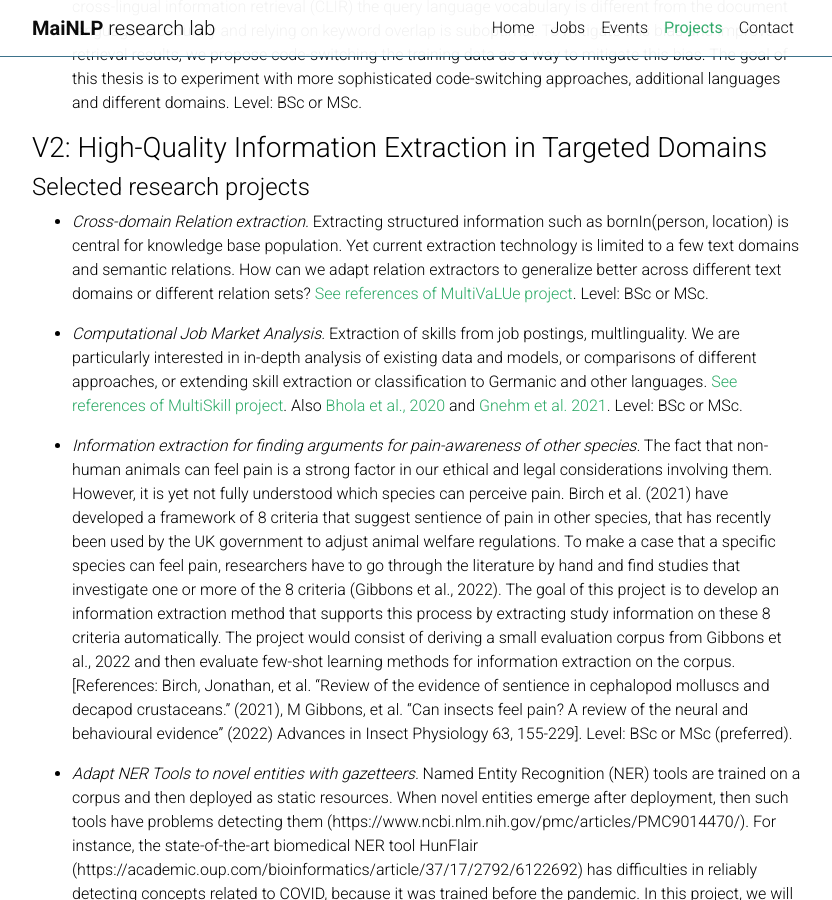
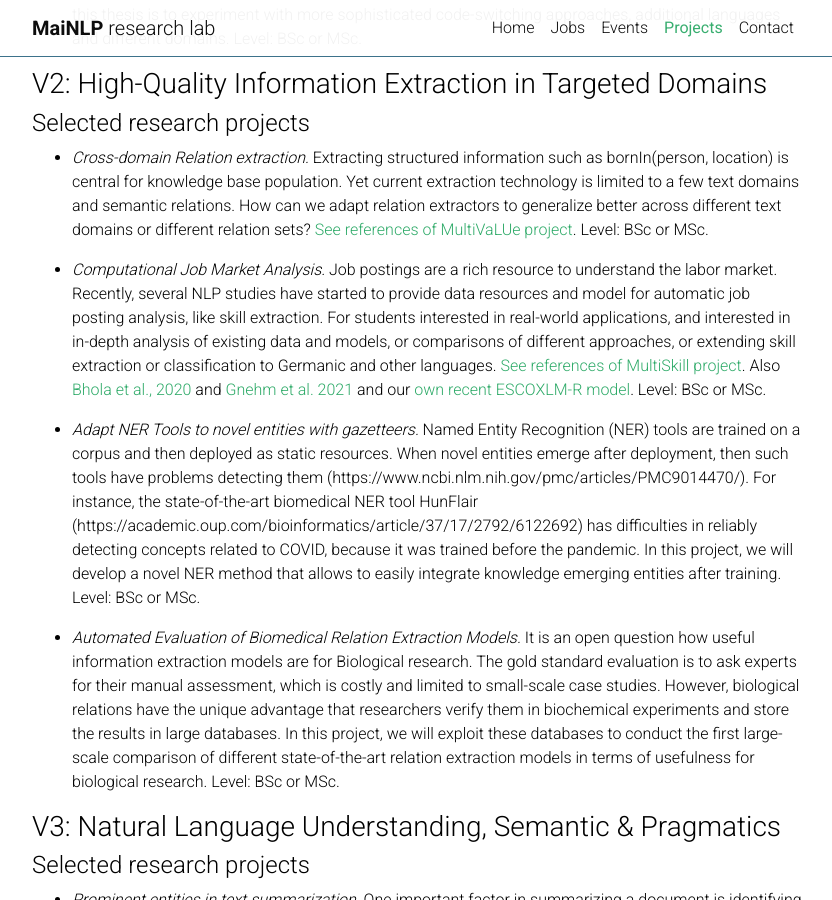
Before and after one commit to mainlp/mainlp.github.io, a Jekyll site: the page built from _pages/projects.md, in a window 1280 px wide and 900 px high, scrolled down 5200 px. Shown: the whole window, without its empty margins (223-1055 px from the left). Built offline with Jekyll 4.4.1, drawn with Linux system fonts in a browser that asks for light colours; emoji names are drawn with the system emoji font; comment, search, counter and statistics services are not loaded; a style sheet for code colours, icons or effects is not loaded; some of the changed text lies outside the part shown.

Commit message:
Update projects.md

```diff
--- a/_pages/projects.md
+++ b/_pages/projects.md
@@ -106,9 +106,7 @@ Legend:
 
 - *Adopting Information Retrieval Models for Rare Terms.* Neural ranking models have shown impressive results on general retrieval benchmarks, however, domain specific retrieval and representing rare terms are still an open challenge [(Thakur et al., 2021)](https://arxiv.org/abs/2104.08663). In this thesis, the goal is to explore strategies for rewriting queries and documents with the help of text simplification models or external resources such as WordNet or Wikipedia in order to improve their performance in domain transfer. Level: MSc.
 
-- *Dialect identification on social media.*  How can we robustly distinguish between closely-related dialects on social media like Twitter? For students interested in creation of a gold standard and classification. Reference (for Italian and Swiss German): [Aepli et al., 2022](https://aclanthology.org/2022.vardial-1.1.pdf), [Aepli and Hollenstein, 2014](https://noe-eva.github.io/publication/noah2015/) Level: MSc or BSc.
-
-- *Germanic Dialect identification across genres.*  How can we robustly distinguish between closely-related Germanic dialects across text types?  German wikipedias exist, but how well does a model trained on Wikipedia transfer to another text type like social media? For students interested in transfer learning and creation of a gold standard for dialect text classification. Reference: [Siewert et al., 2020](https://aclanthology.org/2020.vardial-1.3.pdf) and references above, [Aepli et al., 2022](https://aclanthology.org/2022.vardial-1.1.pdf), [Aepli and Hollenstein, 2014](https://noe-eva.github.io/publication/noah2015/). Level: MSc (preferred) or BSc.
+- *Dialect identification on social media and/or across genres.*  How can we robustly distinguish between closely-related dialects on social media like Twitter? Or: How can we robustly distinguish between closely-related dialects across genres/text types?  For example, German Wikipedias exist, but how well does a model trained on Wikipedia transfer to another text type like social media? For students interested in creation of a gold standard and classification, or transfer learning. Reference (for Italian and Swiss German): [Aepli et al., 2022](https://aclanthology.org/2022.vardial-1.1.pdf), [Aepli and Hollenstein, 2014](https://noe-eva.github.io/publication/noah2015/). [Siewert et al., 2020](https://aclanthology.org/2020.vardial-1.3.pdf) and references above, [Aepli et al., 2022](https://aclanthology.org/2022.vardial-1.1.pdf). Level: MSc or BSc.
 
 - *Geolocation of Linguistic Variation in Italy.* (Reference: [GeoLingIt](https://sites.google.com/view/geolingit/)). For students interested in linguistic variation, particularly in Italian language varieties. Participation in a shared task and research paper writing. Level: MSc.
 
@@ -136,10 +134,8 @@ Machine Translation (MT) is frequently used to bridge the gap in cross-lingual i
 
 - *Cross-domain Relation extraction.* Extracting structured information such as bornIn(person, location) is central for knowledge base population. Yet current extraction technology is limited to a few text domains and semantic relations. How can we adapt relation extractors to generalize better across different text domains or different relation sets? [See references of MultiVaLUe project](#multivalue). Level: BSc or MSc.
 
-- *Computational Job Market Analysis.* Extraction of skills from job postings, multlinguality. We are particularly interested in in-depth analysis of existing data and models, or comparisons of different approaches, or extending skill extraction or classification to Germanic and other languages.  [See references of MultiSkill project](#multiskill). Also [Bhola et al., 2020](https://aclanthology.org/2020.coling-main.513.pdf) and [Gnehm et al. 2021](https://www.zora.uzh.ch/id/eprint/230653/1/2022.nlpcss_1.2.pdf). Level: BSc or MSc.
+- *Computational Job Market Analysis.* Job postings are a rich resource to understand the labor market. Recently, several NLP studies have started to provide data resources and model for automatic job posting analysis, like skill extraction. For students interested in real-world applications, and interested in in-depth analysis of existing data and models, or comparisons of different approaches, or extending skill extraction or classification to Germanic and other languages.  [See references of MultiSkill project](#multiskill). Also [Bhola et al., 2020](https://aclanthology.org/2020.coling-main.513.pdf) and [Gnehm et al. 2021](https://www.zora.uzh.ch/id/eprint/230653/1/2022.nlpcss_1.2.pdf) and our [own recent ESCOXLM-R model](https://aclanthology.org/2023.acl-long.662.pdf). Level: BSc or MSc.
 
-- *Information extraction for finding arguments for pain-awareness of other species.* The fact that non-human animals can feel pain is a strong factor in our ethical and legal considerations involving them. However, it is yet not fully understood which species can perceive pain. Birch et al. (2021) have developed a framework of 8 criteria that suggest sentience of pain in other species, that has recently been used by the UK government to adjust animal welfare regulations. To make a case that a specific species can feel pain, researchers have to go through the literature by hand and find studies that investigate one or more of the 8 criteria (Gibbons et al., 2022). The goal of this project is to develop an information extraction method that supports this process by extracting study information on these 8 criteria automatically. The project would consist of deriving a small evaluation corpus from Gibbons et al., 2022 and then evaluate few-shot learning methods for information extraction on the corpus. [References: Birch, Jonathan, et al. “Review of the evidence of sentience in cephalopod molluscs and decapod crustaceans.” (2021),
-M Gibbons, et al. “Can insects feel pain? A review of the neural and behavioural evidence” (2022) Advances in Insect Physiology 63, 155-229].  Level: BSc or MSc (preferred).
 
 - *Adapt NER Tools to novel entities with gazetteers.*
 Named Entity Recognition (NER) tools are trained on a corpus and then deployed as static resources. When novel entities emerge after deployment, then such tools have problems detecting them (https://www.ncbi.nlm.nih.gov/pmc/articles/PMC9014470/). For instance, the state-of-the-art biomedical NER tool HunFlair (https://academic.oup.com/bioinformatics/article/37/17/2792/6122692) has difficulties in reliably detecting concepts related to COVID, because it was trained before the pandemic. In this project, we will develop a novel NER method that allows to easily integrate knowledge emerging entities after training. Level: BSc or MSc.
@@ -186,8 +182,6 @@ References:
 [Mind Your Outliers! Investigating the Negative Impact of Outliers on Active Learning for Visual Question Answering](https://aclanthology.org/2021.acl-long.564.pdf) [2]
 [BLIP: Bootstrapping Language-Image Pre-training for Unified Vision-Language Understanding and Generation](https://arxiv.org/abs/2201.12086) [3] Level: MSc.
 
-- *Human vs Machine. AuTexTification: Identifying Automatically Generated Text.* Generative language models such as ChatGPT have shown impressive results on a range of NLP tasks. While those models can be used to perform useful tasks such as answering questions, writing code or translating text, they can also be used for malicious purposes such as generating hate speech, fake news, or other unfaithful text. This motivates the development of tools for detecting automatically generated text. In this thesis, the student is expected to participate in the AuTexTification shared task [0], which provides a standard benchmark for training and evaluating detection models for the languages English and Spanish. This topic is ideally suited for M.Sc. students with a strong background in Python and one Deep Learning framework. [0] https://sites.google.com/view/autextification Level: MSc. An adaptated version of this is also possible as BSc topic.
-
 - *Learning from Disagreement by Creating Dense Multi-Annotation Dataset*
 Current deep learning approaches generally learn by modelling the hard label (majority vote) or the soft label (annotation distribution/prediction distribution from a teacher model). Can we go one step further by modelling the annotators? Davani et al., TACL 2022 shows that by modelling the individual annotators, the model's uncertainty estimation correlates well with the human annotation variation. However, for each data sample in the dataset (Gab Hate Speech), it only contains annotations from a subset of all annotators. It requires a significant amount of effort to create a "dense multi-annotation dataset". (each data has annotations from all the annotators.) Therefore, the model in Davani et al., TACL 2022 can only learn from 3 annotations at a time. Can we create such a dense annotation dataset by modelling the individual annotators? How differently will the model behave?
 References: [Davani et al., TACL 2022](https://aclanthology.org/2022.tacl-1.6/), [Geva et al., EMNLP-IJCNLP 2019](https://aclanthology.org/D19-1107/). Level: BSc
```
